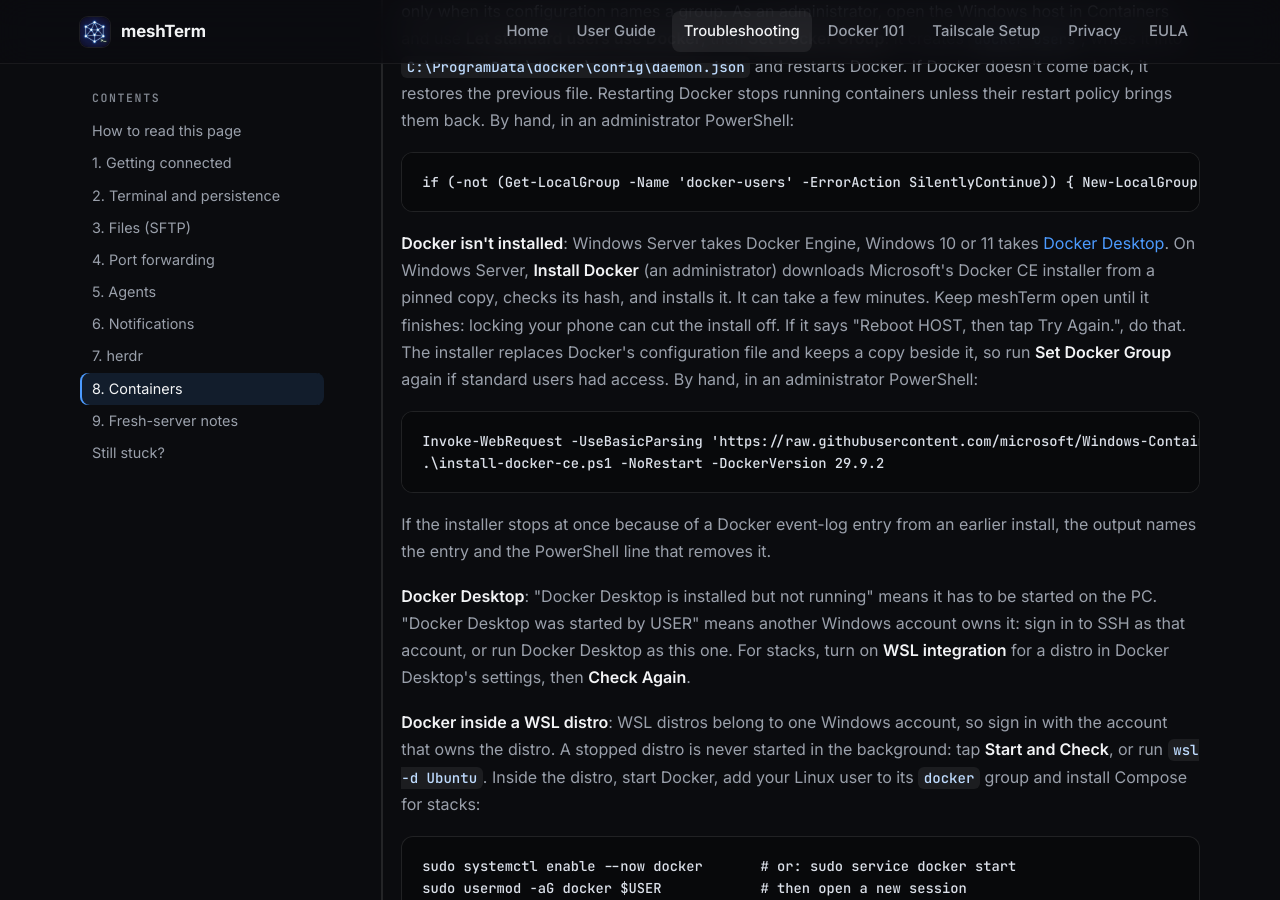
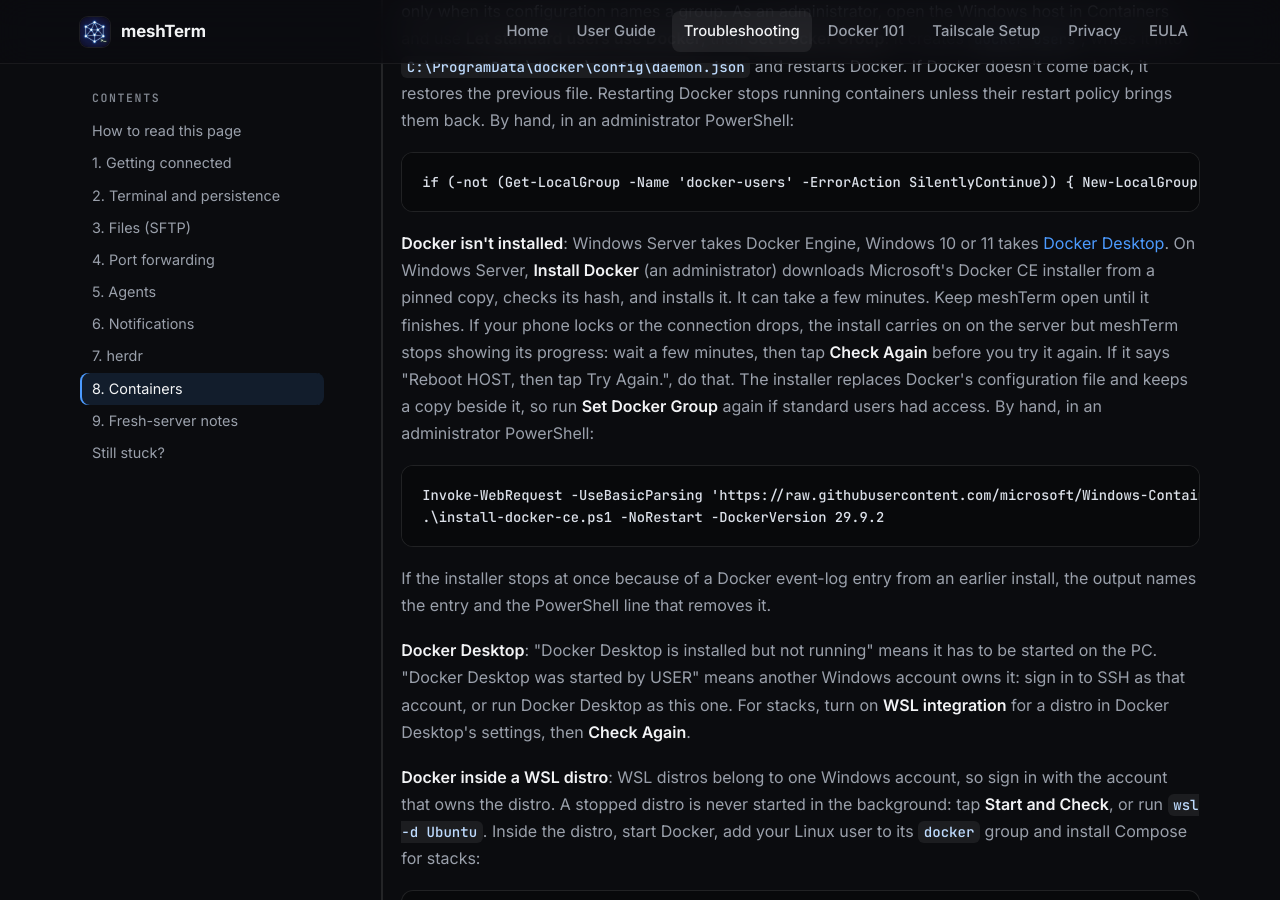
Before and after one commit to JBetchGH/meshterm-docs, a Jekyll site: the page built from troubleshooting.html, in a window 1280 px wide and 900 px high, scrolled down 28519 px. Built offline with Jekyll 4.4.1, drawn with Linux system fonts in a browser that asks for light colours.

Commit message:
Troubleshooting: an install cut off by a lock carries on on the server (box-measured 2026-11-03)

```diff
--- a/troubleshooting.html
+++ b/troubleshooting.html
@@ -844,7 +844,7 @@ net start docker              # Command Prompt</code></pre>
 net localgroup docker-users USER /add                     # Command Prompt</code></pre>
           <p><strong>"Docker on this server accepts administrators only"</strong>: Docker on Windows Server lets standard users in only when its configuration names a group. As an administrator, open the Windows host in Containers and use <strong>Let standard users use Docker</strong>, then <strong>Set Docker Group</strong>. It creates <code>docker-users</code>, writes it into <code>C:\ProgramData\docker\config\daemon.json</code> and restarts Docker. If Docker doesn't come back, it restores the previous file. Restarting Docker stops running containers unless their restart policy brings them back. By hand, in an administrator PowerShell:</p>
 <pre><code>if (-not (Get-LocalGroup -Name 'docker-users' -ErrorAction SilentlyContinue)) { New-LocalGroup -Name 'docker-users' }; $p = 'C:\ProgramData\docker\config\daemon.json'; $j = if (Test-Path $p) { Get-Content -Raw $p | ConvertFrom-Json } else { [pscustomobject]@{} }; $j | Add-Member -NotePropertyName group -NotePropertyValue 'docker-users' -Force; [IO.File]::WriteAllText($p, ($j | ConvertTo-Json -Depth 32), (New-Object Text.UTF8Encoding $false)); Restart-Service docker</code></pre>
-          <p><strong>Docker isn't installed</strong>: Windows Server takes Docker Engine, Windows 10 or 11 takes <a href="https://docs.docker.com/desktop/setup/install/windows-install/">Docker Desktop</a>. On Windows Server, <strong>Install Docker</strong> (an administrator) downloads Microsoft's Docker CE installer from a pinned copy, checks its hash, and installs it. It can take a few minutes. Keep meshTerm open until it finishes: locking your phone can cut the install off. If it says "Reboot HOST, then tap Try Again.", do that. The installer replaces Docker's configuration file and keeps a copy beside it, so run <strong>Set Docker Group</strong> again if standard users had access. By hand, in an administrator PowerShell:</p>
+          <p><strong>Docker isn't installed</strong>: Windows Server takes Docker Engine, Windows 10 or 11 takes <a href="https://docs.docker.com/desktop/setup/install/windows-install/">Docker Desktop</a>. On Windows Server, <strong>Install Docker</strong> (an administrator) downloads Microsoft's Docker CE installer from a pinned copy, checks its hash, and installs it. It can take a few minutes. Keep meshTerm open until it finishes. If your phone locks or the connection drops, the install carries on on the server but meshTerm stops showing its progress: wait a few minutes, then tap <strong>Check Again</strong> before you try it again. If it says "Reboot HOST, then tap Try Again.", do that. The installer replaces Docker's configuration file and keeps a copy beside it, so run <strong>Set Docker Group</strong> again if standard users had access. By hand, in an administrator PowerShell:</p>
 <pre><code>Invoke-WebRequest -UseBasicParsing 'https://raw.githubusercontent.com/microsoft/Windows-Containers/c5593a4e9c06818b757cc965fc50f88dd1e0e0de/helpful_tools/Install-DockerCE/install-docker-ce.ps1' -OutFile install-docker-ce.ps1
 .\install-docker-ce.ps1 -NoRestart -DockerVersion 29.9.2</code></pre>
           <p>If the installer stops at once because of a Docker event-log entry from an earlier install, the output names the entry and the PowerShell line that removes it.</p>
```
